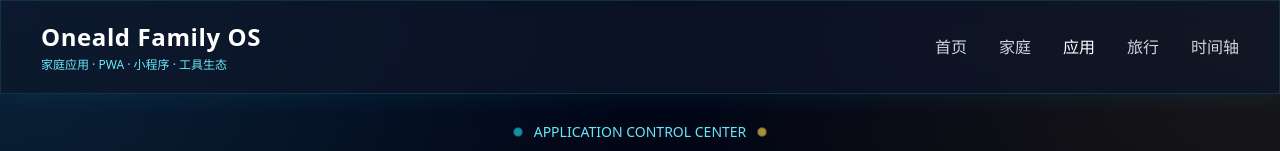
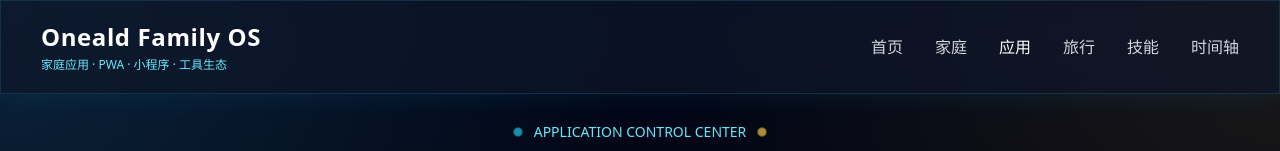
Before and after one commit to paulkang666/oneald, a website: page apps.html in a window 1280 px wide. Shown: the top 151 px of the page. Drawn offline with nearby package versions, Linux system fonts and the light colour scheme.

Commit message:
Add skills page to global navigation

```diff
--- a/apps.html
+++ b/apps.html
@@ -99,6 +99,7 @@
       <a href="family.html" class="hover:text-white">家庭</a>
       <a href="apps.html" class="text-white">应用</a>
       <a href="travel.html" class="hover:text-white">旅行</a>
+      <a href="skills.html" class="hover:text-white">技能</a>
       <a href="timeline.html" class="hover:text-white">时间轴</a>
     </div>
   </nav>
```
